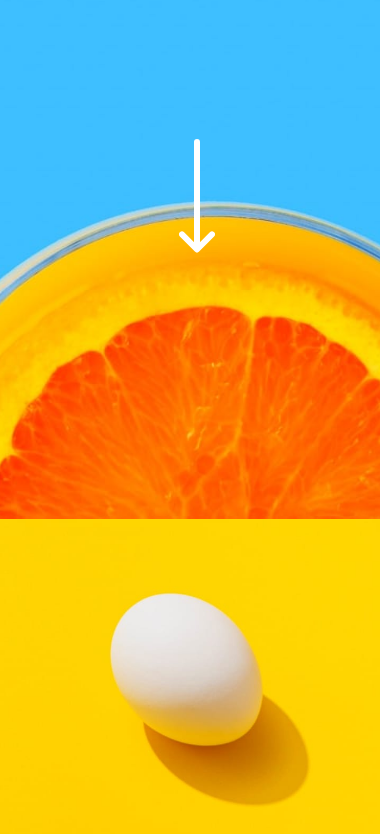
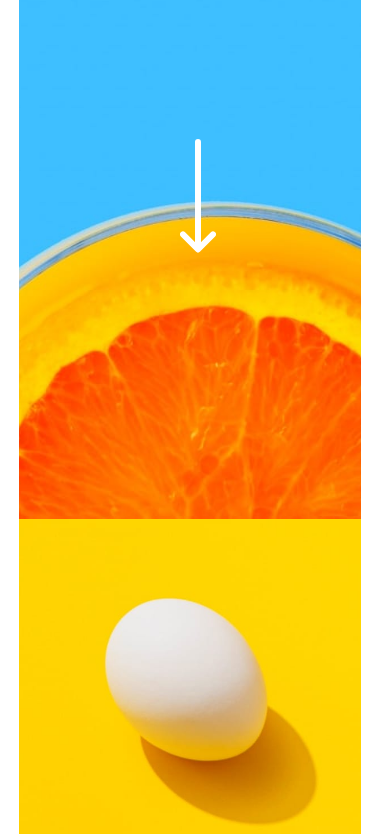
Before and after one commit to Mofe620/sunnyside-landing, a plain HTML site: page index.html in a window 390 px wide. Shown: the part 325-1159 px from the top of the page. Drawn offline with Linux system fonts and the light colour scheme.

Commit message:
Update style.css

```diff
--- a/style.css
+++ b/style.css
@@ -295,7 +295,8 @@ footer a:hover {
         left: 47%;
     }
     main {
-        width: 100%;
+        width: 90%;
+        margin: 0 auto;
     }
     .hero {
         background-image: url(images/mobile/image-header.jpg);
```
